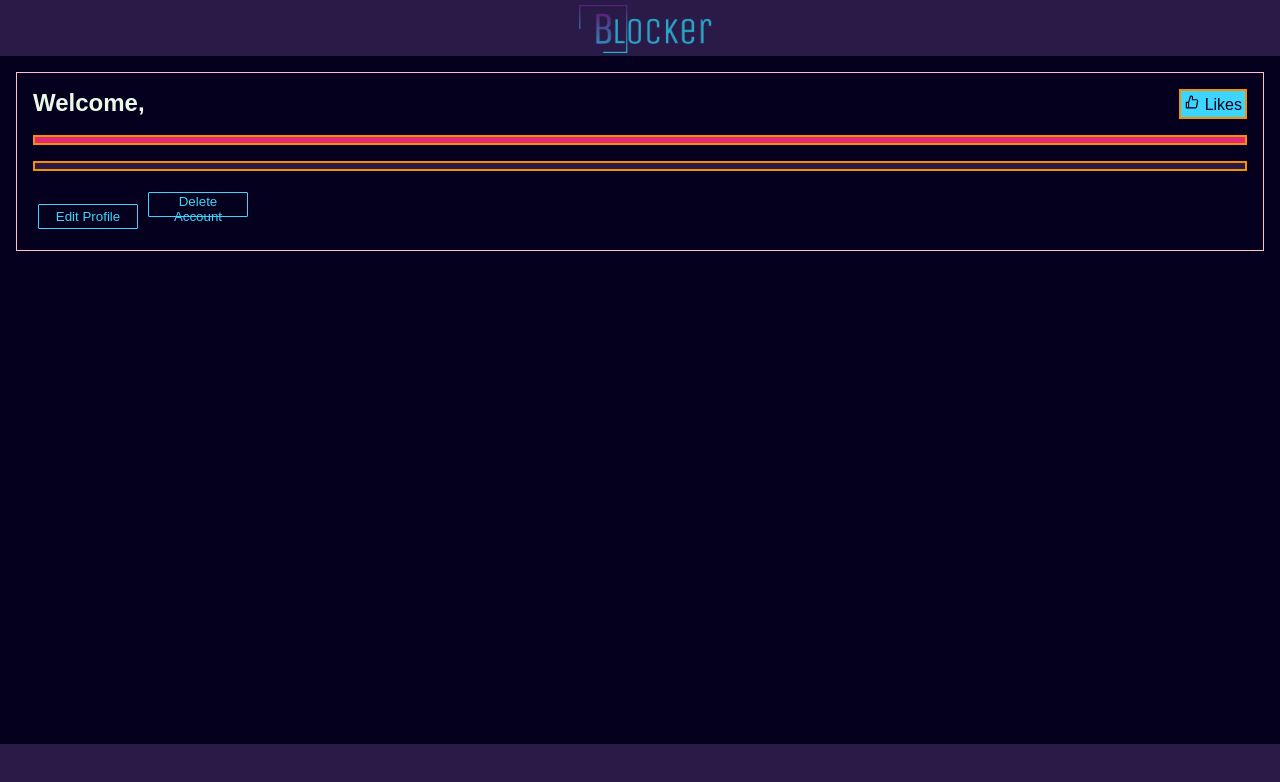
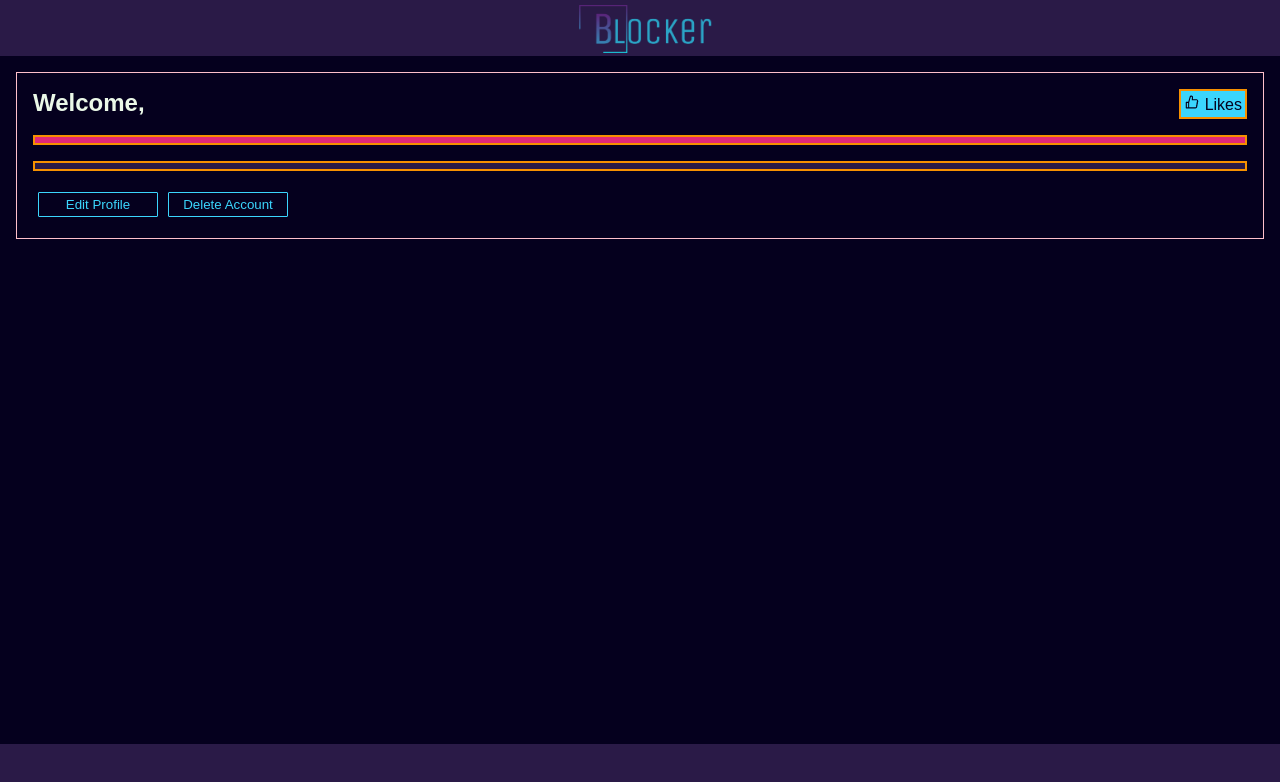
Before and after one commit to alohacyclist/blocker, a React (Create React App) app: page /user/profile in a window 1280 px wide. Shown: the top 782 px of the page. Built offline with nearby package versions, Linux system fonts and the light colour scheme; no server answers; some icons are missing.

Commit message:
edit handledeleteuser function, edit display confirmation delete message

```diff
--- a/src/components/Navbar/Login.js
+++ b/src/components/Navbar/Login.js
@@ -18,9 +18,9 @@ export function Login() {
   const handleSubmit = (e) => {
     e.preventDefault()
     login(mail, password)
-    user ? setDisplayMessage('Enjoy BLOCKER') : setDisplayMessage('Invalid email or password. Ensure you have verified your account in the mail we sent you.')
+    user ? setDisplayMessage('Enjoy BLOCKER') : setTimeout(()=> setDisplayMessage('Invalid email or password. Ensure you have verified your account in the mail we sent you.'), 500)
     setShowForm(false)
-    setTimeout(() => {setLogin(false), setShowForm(true), setDisplayMessage(''), navigate('/')}, 3000)
+    setTimeout(() => {setLogin(false), setShowForm(true), setDisplayMessage(''), navigate('/')}, 3500)
   }
 
   const handleClose = () => {setLogin(false)}
--- a/src/pages/Pages.module.css
+++ b/src/pages/Pages.module.css
@@ -24,6 +24,7 @@
     flex-direction: column;
     gap: 1rem;
     text-align: center;
+    justify-content: center;
     /* border: 1px solid pink; */
     margin: 1rem;
     padding: 1rem;
@@ -31,7 +32,9 @@
 }
 
 .profile_btn {
-    width: 100px;
+    min-width: 120px;
+    max-width: 160px;
+    overflow: hidden;
     border-radius: 1px;
 }
 
--- a/src/pages/Profile.js
+++ b/src/pages/Profile.js
@@ -35,12 +35,13 @@ export function Profile() {
     }
 
     const handleDeleteUser = async () => {
+        deleteToken()
+        navigate('/')
         const response = await client.post('/auth/delete', {user})
         console.log(response.data)
         setDisplayMessage('')
         setDeleteAccountConfirmation(false)
-        deleteToken()
-        navigate('/')
+        console.log('delete complete')
     }
 
     const deleteToken = () => {
```
